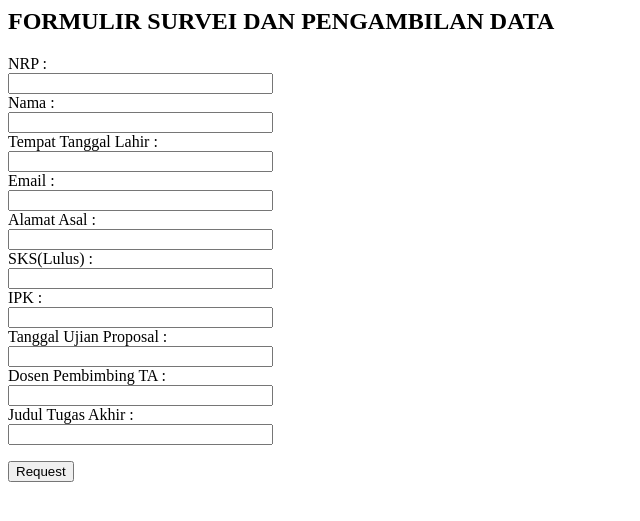
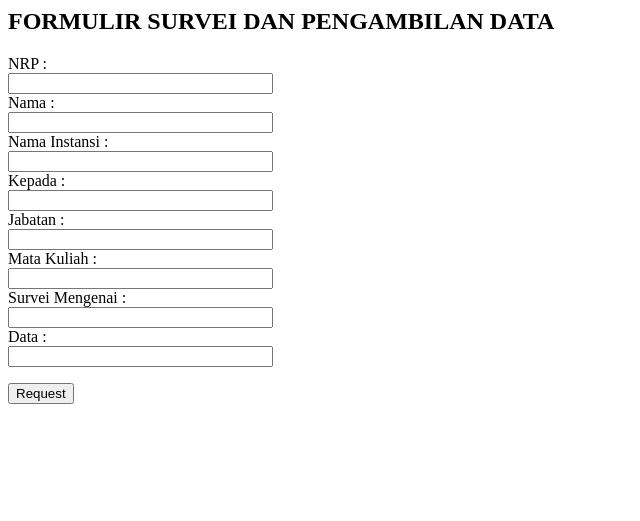
Before and after one commit to astridperdana/simSurat, a Flask app: page /tambahForm2 in a window 1280 px wide. Shown: the top 521 px of the page, without its empty margins (0-640 px from the left). Run offline with Flask 2, Linux system fonts and the light colour scheme.

Commit message:
update form

```diff
--- a/tabledb/templates/tambah_form2.html
+++ b/tabledb/templates/tambah_form2.html
@@ -7,14 +7,12 @@
         <form action="http://localhost:5000/tambahForm2" method="post">
             NRP : <br> <input type="text" name="nrp" size="30"> <br>
             Nama : <br> <input type="text" name="nama" size="30"> <br>
-            Tempat Tanggal Lahir     : <br> <input type="text" name="ttl" size="30"> <br>
-            Email     : <br> <input type="text" name="email" size="30"> <br>
-            Alamat Asal    : <br> <input type="text" name="alamat_asal" size="30"><br>
-            SKS(Lulus)    : <br> <input type="text" name="sks" size="30"><br>
-            IPK :   <br> <input type="text" name="ipk" size="30"><br>
-            Tanggal Ujian Proposal  : <br> <input type="text" name="tanggal_proposal" size="30"><br>
-            Dosen Pembimbing TA : <br> <input type="text" name="dospem_ta" size="30"><br>
-            Judul Tugas Akhir   : <br> <input type="text" name="judul_ta" size="30">
+            Nama Instansi   : <br> <input type="nama_instansi" name="ttl" size="30"> <br>
+            Kepada     : <br> <input type="text" name="kepada" size="30"> <br>
+            Jabatan    : <br> <input type="text" name="jabatan" size="30"><br>
+            Mata Kuliah    : <br> <input type="text" name="mata_kuliah" size="30"><br>
+            Survei Mengenai :   <br> <input type="text" name="survei_mengenai" size="30"><br>
+            Data    : <br> <input type="text" name="data1" size="30">
             <br><p><input type="submit" value="Request"></p>
         </form>
     </body>
```
